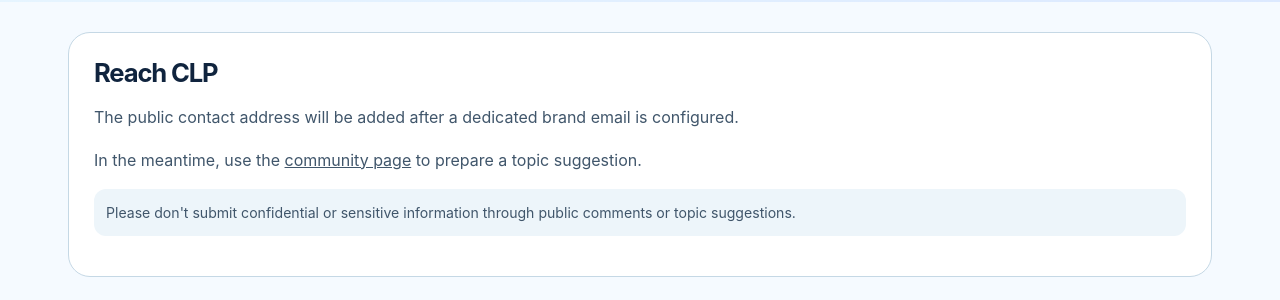
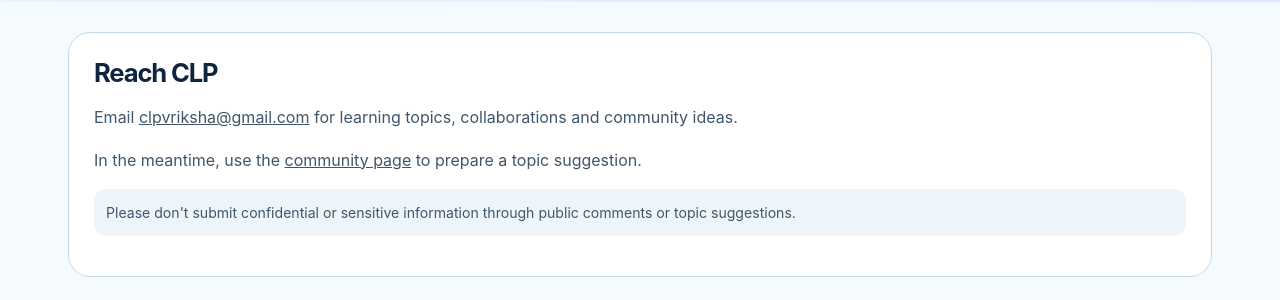
Before and after one commit to sanjeevkshu/clp, a Jekyll site: the page built from contact.md, in a window 1280 px wide. Shown: the part 489-789 px from the top of the page. Built offline with Jekyll 4.4.1, drawn with Linux system fonts in a browser that asks for light colours.

Commit message:
Publish CLP brand contact email on contact page

```diff
--- a/contact.md
+++ b/contact.md
@@ -3,4 +3,4 @@
 description: "Contact CLP about learning topics, collaborations and community ideas."
 permalink: /contact/
 ---
-<section class="page-hero"><p class="eyebrow">START A CONVERSATION</p><h1>What should we<br><span>learn next?</span></h1><p>Share a question, suggest a collaboration or tell us about a learning experience worth exploring.</p></section><section class="section"><div class="content-card"><h2>Reach CLP</h2><p>The public contact address will be added after a dedicated brand email is configured.</p><p>In the meantime, use the <a href="{{ '/community/' | relative_url }}">community page</a> to prepare a topic suggestion.</p><p class="notice">Please don't submit confidential or sensitive information through public comments or topic suggestions.</p></div></section>
+<section class="page-hero"><p class="eyebrow">START A CONVERSATION</p><h1>What should we<br><span>learn next?</span></h1><p>Share a question, suggest a collaboration or tell us about a learning experience worth exploring.</p></section><section class="section"><div class="content-card"><h2>Reach CLP</h2><p>Email <a href="mailto:clpvriksha@gmail.com">clpvriksha@gmail.com</a> for learning topics, collaborations and community ideas.</p><p>In the meantime, use the <a href="{{ '/community/' | relative_url }}">community page</a> to prepare a topic suggestion.</p><p class="notice">Please don't submit confidential or sensitive information through public comments or topic suggestions.</p></div></section>
```
